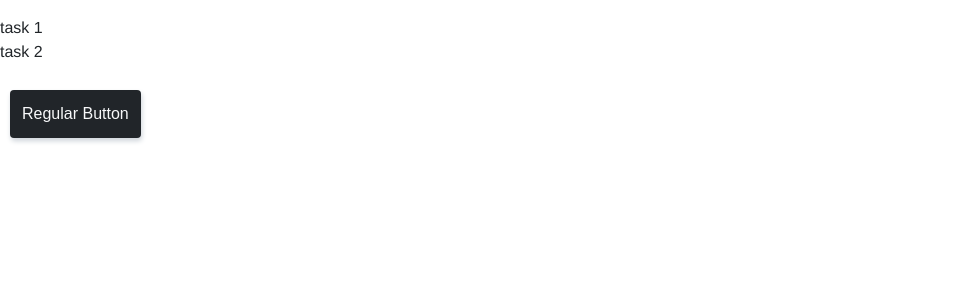
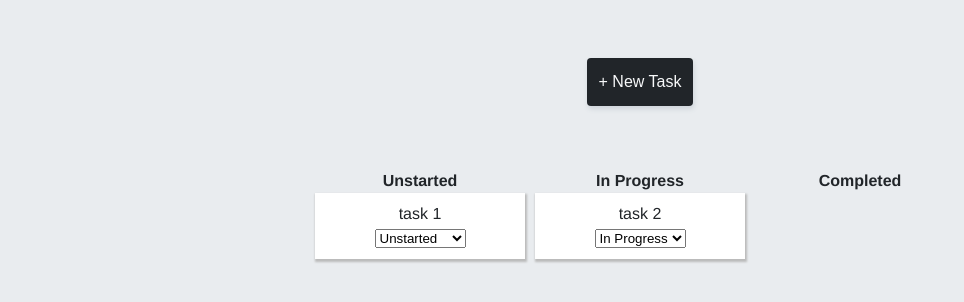
Before and after one commit to eriksonoliveira/react-redux-boilerplate, a React app: page / in a window 1280 px wide. Shown: the whole page, without its empty margins (0-964 px from the left). Built offline with nearby package versions, Linux system fonts and the light colour scheme.

Commit message:
finish demo application

```diff
--- a/package.json
+++ b/package.json
@@ -14,8 +14,10 @@
   },
   "license": "ISC",
   "devDependencies": {
+    "autoprefixer": "^9.3.1",
     "babel-core": "^6.26.3",
     "babel-loader": "^7.1.5",
+    "babel-plugin-transform-class-properties": "^6.24.1",
     "babel-preset-env": "^1.7.0",
     "babel-preset-react": "^6.24.1",
     "css-loader": "^1.0.1",
@@ -23,6 +25,7 @@
     "html-webpack-plugin": "^3.2.0",
     "mini-css-extract-plugin": "^0.4.4",
     "node-sass": "^4.10.0",
+    "postcss-loader": "^3.0.0",
     "sass-loader": "^7.1.0",
     "webpack": "^4.25.1",
     "webpack-cli": "^3.1.2",
--- /dev/null
+++ b/postcss.config.js
@@ -0,0 +1,5 @@
+module.exports = {
+  plugins: {
+    autoprefixer: {}
+  }
+};
--- /dev/null
+++ b/src/actions/index.js
@@ -0,0 +1,25 @@
+let _id = 1;
+export function uniqueId() {
+  return _id++;
+}
+
+export function createTask({ title }) {
+  return {
+    type: "CREATE_TASK",
+    payload: {
+      id: uniqueId(),
+      title,
+      status: "Unstarted"
+    }
+  };
+}
+
+export function editTask(id, params = {}) {
+  return {
+    type: "EDIT_TASK",
+    payload: {
+      id,
+      params
+    }
+  };
+}
--- a/src/components/App.js
+++ b/src/components/App.js
@@ -1,14 +1,28 @@
 import React, { Component } from "react";
-import styles from "../styles/main.scss";
+import "../styles/main.scss";
 import { connect } from "react-redux";
+import { createTask, editTask } from "../actions";
 
 import TaskPage from "./TaskPage";
 
 class App extends Component {
+  onCreateTask = ({ title }) => {
+    this.props.dispatch(createTask({ title }));
+  };
+
+  onStatusChange = (id, status) => {
+    console.log("new status:", status);
+    this.props.dispatch(editTask(id, { status }));
+  };
+
   render() {
     return (
       <div>
-        <TaskPage tasks={this.props.tasks} />
+        <TaskPage
+          tasks={this.props.tasks}
+          onCreateTask={this.onCreateTask}
+          onStatusChange={this.onStatusChange}
+        />
       </div>
     );
   }
--- a/src/components/Button/Button.jsx
+++ b/src/components/Button/Button.jsx
@@ -1,10 +1,16 @@
-import React, { Component } from "react";
-import styles from "./Button.scss";
+import React from "react";
+import "./Button.scss";
 
-class Button extends Component {
-  render() {
-    return <button className={styles.button}>{this.props.label}</button>;
-  }
-}
+const Button = props => {
+  return (
+    <button
+      className="button"
+      type={props.buttonType}
+      onClick={props.onCreateTask}
+    >
+      {props.label}
+    </button>
+  );
+};
 
 export default Button;
--- /dev/null
+++ b/src/components/InputField/Index.js
@@ -0,0 +1,14 @@
+import React from "react";
+import "./style.scss";
+import Button from "../Button/Button";
+
+const InputField = props => {
+  return (
+    <form className="task-list-form">
+      <input type="text" onChange={props.onInputChange} value={props.value} />
+      <Button label="Submit" type="submit" onCreateTask={props.onCreateTask} />
+    </form>
+  );
+};
+
+export default InputField;
--- /dev/null
+++ b/src/components/InputField/style.scss
@@ -0,0 +1,8 @@
+@import "../../styles/partials/variables";
+
+.task-list-form {
+  input {
+    font-size: $font-size-base;
+    height: 1.8rem;
+  }
+}
--- /dev/null
+++ b/src/components/TaskList/Index.js
@@ -0,0 +1,25 @@
+import React from "react";
+import "./style.scss";
+
+import Task from "./Task";
+
+const TaskList = props => {
+  return (
+    <div className="task-list">
+      <div className="task-list-title">
+        <strong>{props.status}</strong>
+      </div>
+      {props.tasks.map(task => {
+        return (
+          <Task
+            key={task.id}
+            task={task}
+            onStatusChange={props.onStatusChange}
+          />
+        );
+      })}
+    </div>
+  );
+};
+
+export default TaskList;
--- /dev/null
+++ b/src/components/TaskList/Task.js
@@ -0,0 +1,22 @@
+import React from "react";
+import { TASK_STATUSES } from "../../constants";
+
+const Task = props => {
+  return (
+    <div className="task" key={props.task.id}>
+      <div>{props.task.title}</div>
+      <select value={props.task.status} onChange={onStatusChange}>
+        {TASK_STATUSES.map(status => (
+          <option key={status} value={status}>
+            {status}
+          </option>
+        ))}
+      </select>
+    </div>
+  );
+  function onStatusChange(e) {
+    props.onStatusChange(props.task.id, e.target.value);
+  }
+};
+
+export default Task;
--- /dev/null
+++ b/src/components/TaskList/style.scss
@@ -0,0 +1,12 @@
+.task-list {
+  display: inline-block;
+  width: 30%;
+  padding: 5px;
+  vertical-align: top;
+
+  .task {
+    padding: 9px;
+    background: #fff;
+    box-shadow: 1px 2px 2px 1px #bbb;
+  }
+}
--- a/src/components/TaskPage/index.js
+++ b/src/components/TaskPage/index.js
@@ -1,21 +1,81 @@
-import React from "react";
+import React, { Component } from "react";
+import { TASK_STATUSES } from "../../constants";
+
+import TaskList from "../TaskList";
+import InputField from "../InputField";
 import Button from "../Button/Button";
+import styles from "./style.scss";
 
-const TaskPage = props => {
-  return (
-    <div>
-      <p>
-        {props.tasks.map(task => {
-          return (
-            <div className="task" key={task.id}>
-              {task.title}
-            </div>
-          );
-        })}
-      </p>
-      <Button label="Regular Button" />
-    </div>
-  );
-};
+class TaskPage extends Component {
+  constructor(props) {
+    super(props);
+    this.state = {
+      showNewCardForm: false,
+      title: ""
+    };
+  }
+
+  onInputChange = e => {
+    this.setState({
+      title: e.target.value
+    });
+  };
+
+  resetForm = () => {
+    this.setState({
+      title: ""
+    });
+  };
+
+  renderTaskList() {
+    const { tasks } = this.props;
+    return TASK_STATUSES.map(status => {
+      const statusTasks = tasks.filter(task => task.status === status);
+      return (
+        <TaskList
+          key={status}
+          status={status}
+          tasks={statusTasks}
+          onStatusChange={this.props.onStatusChange}
+        />
+      );
+    });
+  }
+
+  onCreateTask = e => {
+    e.preventDefault();
+    if (this.state.title.length > 0) {
+      this.props.onCreateTask({
+        title: this.state.title
+      });
+      this.resetForm();
+    }
+  };
+
+  toggleForm = () => {
+    this.setState({ showNewCardForm: !this.state.showNewCardForm });
+  };
+
+  render() {
+    const buttonLabel = this.state.showNewCardForm ? "Cancel" : "+ New task";
+    return (
+      <div className="tasks">
+        <Button
+          label={buttonLabel}
+          type="button"
+          onCreateTask={this.toggleForm}
+        />
+        {this.state.showNewCardForm && (
+          <InputField
+            onInputChange={this.onInputChange}
+            onCreateTask={this.onCreateTask}
+            value={this.state.title}
+          />
+        )}
+        <div className="task-list-container">{this.renderTaskList()}</div>
+      </div>
+    );
+  }
+}
 
 export default TaskPage;
--- /dev/null
+++ b/src/components/TaskPage/style.scss
@@ -0,0 +1,12 @@
+@import "../../styles/partials/variables";
+
+.tasks {
+  max-width: 700px;
+  margin: auto;
+  text-align: center;
+  margin-top: $margin-top;
+
+  .task-list-container {
+    margin-top: $margin-top;
+  }
+}
--- /dev/null
+++ b/src/constants/index.js
@@ -0,0 +1,4 @@
+export const TASK_STATUSES = ["Unstarted", "In Progress", "Completed"];
+
+export const CREATE_TASK = "CREATE_TASK";
+export const EDIT_TASK = "EDIT_TASK";
--- a/src/index.js
+++ b/src/index.js
@@ -7,13 +7,16 @@ import App from "./components/App";
 
 const store = createStore(tasksReducer);
 
+if (module.hot) {
+  module.hot.accept("./reducers", () => {
+    const nextRootReducer = require("./reducers/index");
+    store.replaceReducer(nextRootReducer);
+  });
+}
+
 ReactDOM.render(
   <Provider store={store}>
     <App />
   </Provider>,
   document.getElementById("root")
 );
-
-if (module.hot) {
-  module.hot.accept();
-}
--- a/src/reducers/index.js
+++ b/src/reducers/index.js
@@ -1,14 +1,33 @@
+import { uniqueId } from "../actions";
+import { CREATE_TASK, EDIT_TASK } from "../constants";
 const mockTasks = [
   {
-    id: 1,
-    title: "task 1"
+    id: uniqueId(),
+    title: "task 1",
+    status: "Unstarted"
   },
   {
-    id: 2,
-    title: "task 2"
+    id: uniqueId(),
+    title: "task 2",
+    status: "In Progress"
   }
 ];
 
 export default function tasksReducer(state = { tasks: mockTasks }, action) {
-  return state;
+  switch (action.type) {
+    case CREATE_TASK:
+      return { tasks: state.tasks.concat(action.payload) };
+    case EDIT_TASK:
+      console.log("edit task action: ", action);
+      return {
+        tasks: state.tasks.map(task => {
+          if (task.id === action.payload.id) {
+            return Object.assign({}, task, action.payload.params);
+          }
+          return task;
+        })
+      };
+    default:
+      return state;
+  }
 }
--- a/src/styles/partials/_variables.scss
+++ b/src/styles/partials/_variables.scss
@@ -28,6 +28,9 @@ $font-weight-bold: 700 !default;
 
 $font-weight-base: $font-weight-normal !default;
 
+// Margins
+$margin-top: 3rem;
+
 // Main Styles
-$body-bg: $white !default;
+$body-bg: $gray-200 !default;
 $text-color: $gray-900 !default;
--- a/webpack.config.js
+++ b/webpack.config.js
@@ -1,11 +1,11 @@
 const webpack = require("webpack");
 const HtmlWebpackPlugin = require("html-webpack-plugin");
 const MiniCssExtractPlugin = require("mini-css-extract-plugin");
-const path = require("path");
+const autoprefixer = require("autoprefixer");
 
 const devMode = process.env.NODE_ENV !== "production";
 const SRC_DIR = "./src/";
-const DIST_DIR = path.resolve(__dirname + "dist");
+const DIST_DIR = __dirname + "/dist";
 
 module.exports = {
   entry: SRC_DIR + "/index.js",
@@ -25,17 +25,10 @@ module.exports = {
       {
         test: /\.(scss|sass|css)$/,
         exclude: /node_modules/,
-        loaders: [
+        use: [
           MiniCssExtractPlugin.loader,
-          {
-            loader: "css-loader",
-            options: {
-              modules: true,
-              sourceMap: true,
-              importLoaders: 1,
-              localIdentName: "[local]__[hash:base64:5]"
-            }
-          },
+          "css-loader",
+          "postcss-loader",
           "sass-loader"
         ]
       },
@@ -60,6 +53,11 @@ module.exports = {
     new MiniCssExtractPlugin({
       filename: devMode ? "[name].css" : "[name].[hash].css",
       chunkFilename: devMode ? "[id].css" : "[id].[hash].css"
+    }),
+    new webpack.LoaderOptionsPlugin({
+      options: {
+        postcss: [autoprefixer()]
+      }
     })
   ],
   devServer: {
```
Also changed, not shown: .babelrc, 1 other file.
